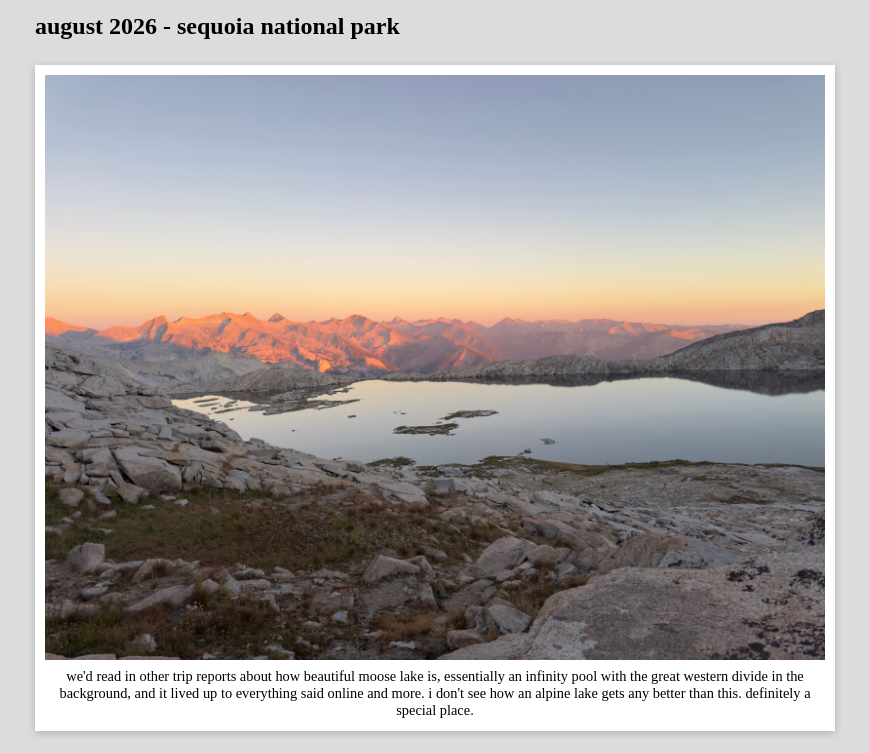
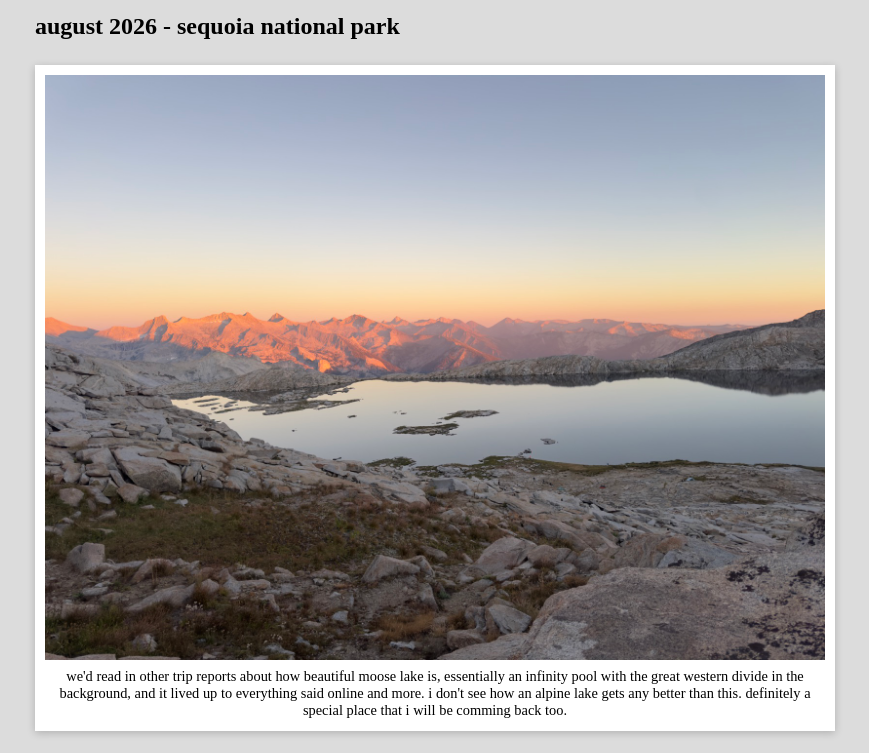
Before and after one commit to RohanGadde08/rohangadde08.github.io, a plain HTML site: page reports/moose-lake-tablelands.html in a window 1280 px wide. Shown: the part 187-940 px from the top of the page, without its empty margins (205-1074 px from the left). Drawn offline with Linux system fonts and the light colour scheme.

Commit message:
Update moose lake hero caption
Co-Authored-By: Claude Opus 5.5 <noreply@anthropic.com>

```diff
--- a/reports/moose-lake-tablelands.html
+++ b/reports/moose-lake-tablelands.html
@@ -18,7 +18,7 @@
         <figure class="report-photo wide">
             <img src="../images/moose-lake-tablelands.jpg" alt="sunset over moose lake and the great western divide">
             <figcaption>we'd read in other trip reports about how beautiful moose lake is, essentially an infinity pool with the great western divide in the background,
-                and it lived up to everything said online and more. i don't see how an alpine lake gets any better than this. definitely a special place.</figcaption>
+                and it lived up to everything said online and more. i don't see how an alpine lake gets any better than this. definitely a special place that i will be comming back too.</figcaption>
         </figure>
 
         <p>this was our second attempt at reaching moose lake, having tried(unsuccessfully) the previous summer with a larger group and some needlessly heavy packs. this time around we had a more direct
```
